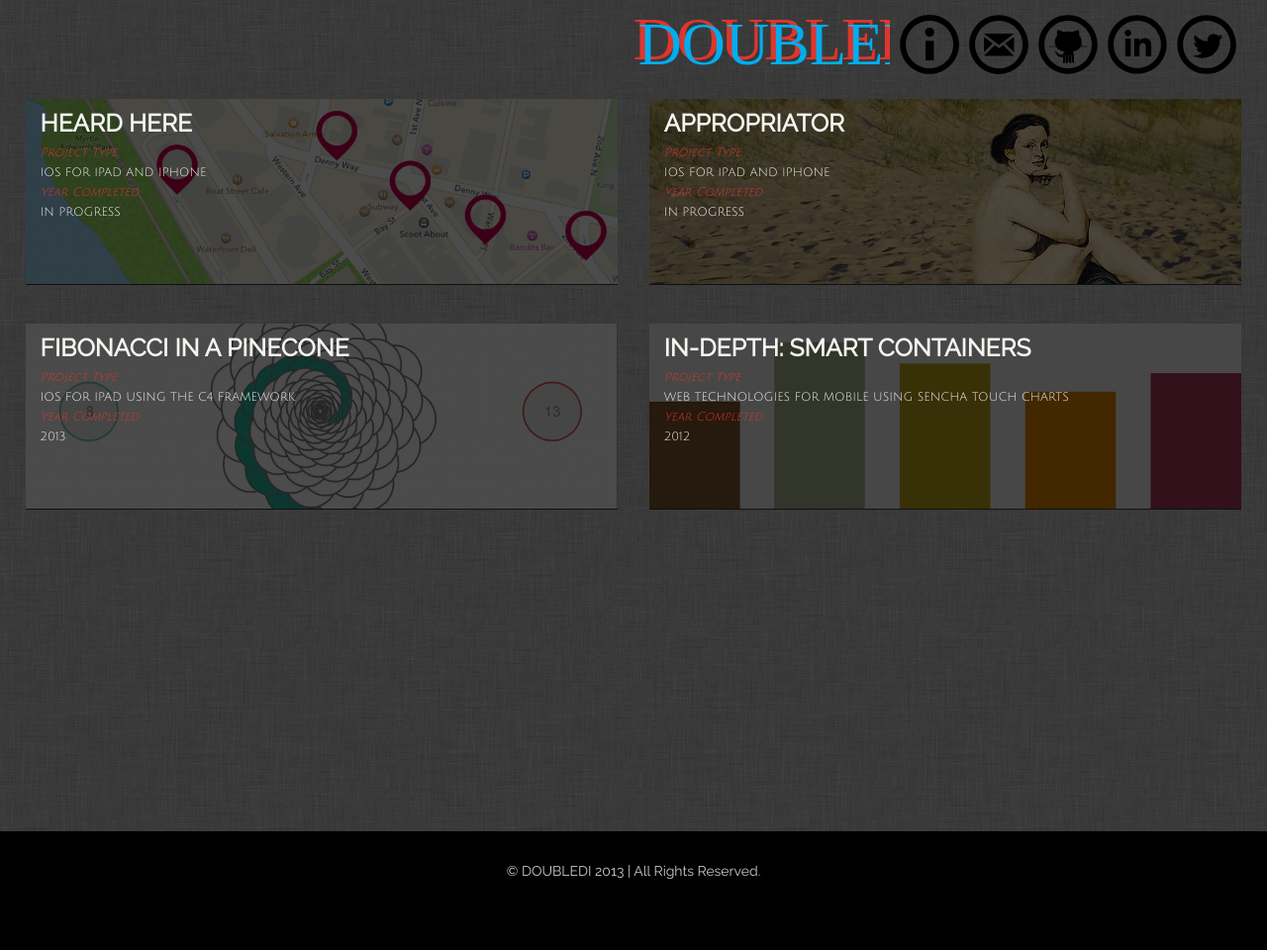
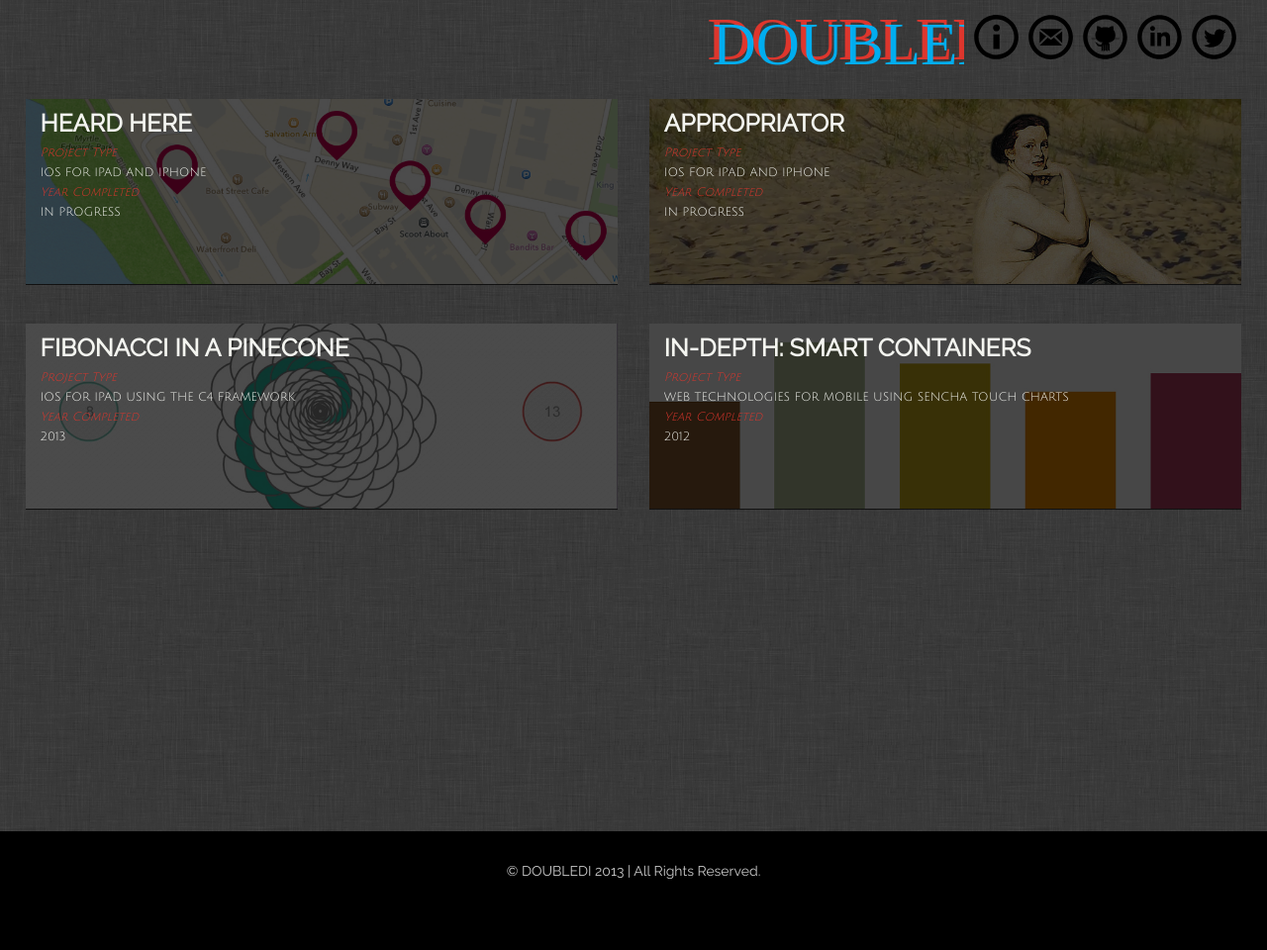
Before and after one commit to diannamertz/doubledi.github.com, a Jekyll site: the page built from index.html, in a window 1280 px wide. Shown: the whole page at 99% size. Built offline with Jekyll 4.4.1, drawn with Linux system fonts in a browser that asks for light colours.

Commit message:
index changes

```diff
--- a/css/style.css
+++ b/css/style.css
@@ -38,8 +38,8 @@ nav li {
 }
 
 .icondd {
-  height: 60px;
-  width: 60px;
+  height: 45px;
+  width: 45px;
 }
 
 .icondd:hover {
```
